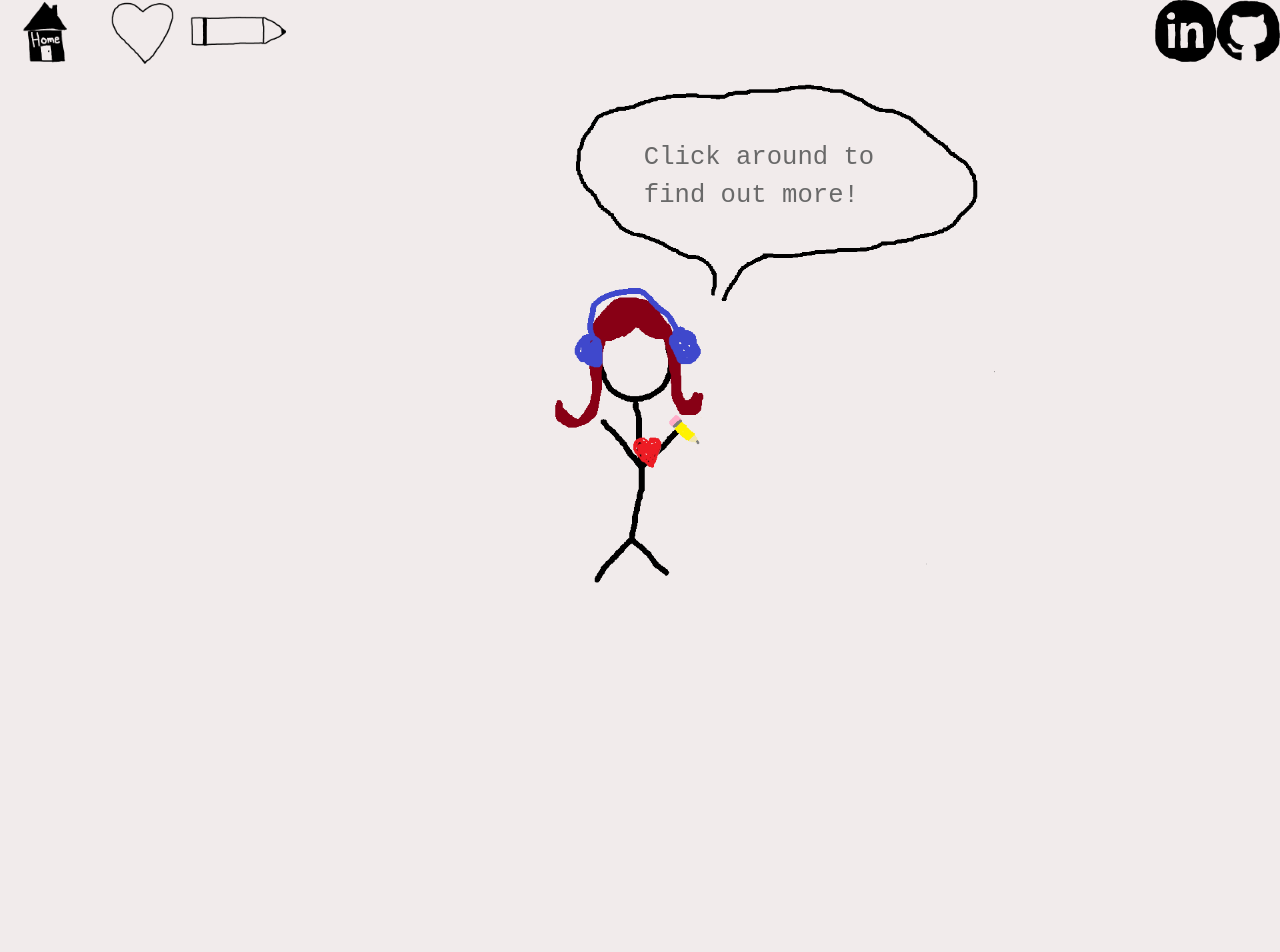
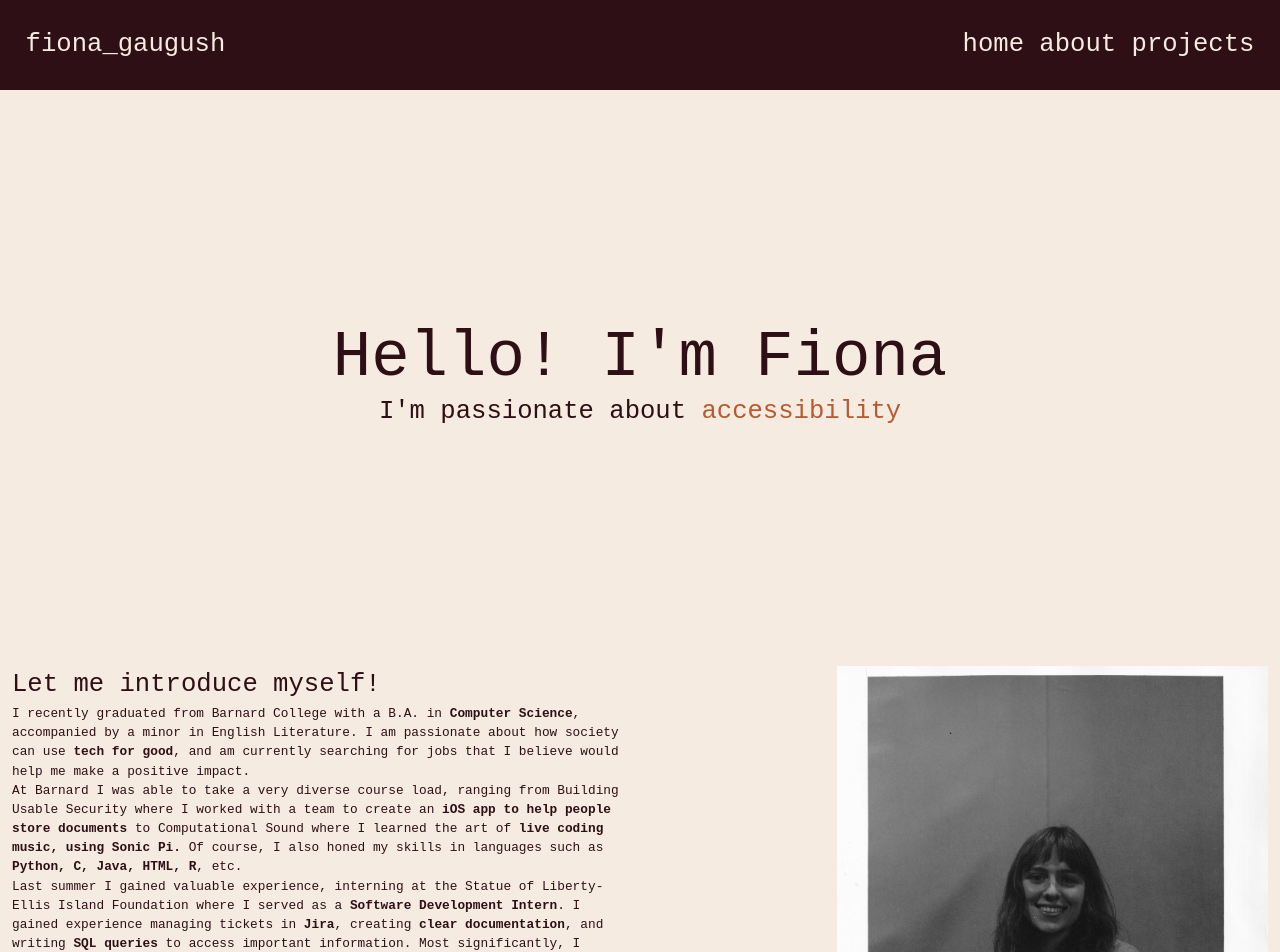
Before and after one commit to fionagaugush/fionagaugush.github.io, a Jekyll site: the page built from index.md, in a window 1280 px wide and 1400 px high. Shown: the top 952 px of the window. Built offline with Jekyll 4.4.1, drawn with Linux system fonts in a browser that asks for light colours; some web fonts are replaced; some of the changed text lies outside the part shown.

Commit message:
major changes

```diff
--- a/_layouts/default.html
+++ b/_layouts/default.html
@@ -28,26 +28,33 @@
 </head>
 <body>
 <main>
-    <!-- Navbar / Menu -->
+
     <ul>
         <li>
-            <a href="/" class="home">
-                <img src="{% if page.url == '/' %}/images/homelogoHover.png{% else %}/images/homelogo.png{% endif %}" alt="Home">
+
+
+            <a href="#projects" class="projects" id = "click-projects">
+                projects
             </a>
+
         </li>
         <li>
-            <a href="/about" class="about">
-                <img src="{% if page.url == '/about' %}/images/aboutheartHover.png{% else %}/images/aboutheart.png{% endif %}" alt="About">
+
+            <a href="#about" class ="about" id = "click-about">
+                &nbsp;about&nbsp;
             </a>
+
         </li>
         <li>
-            <a href="/projects" class="projects">
-                <img src="{% if page.url == '/projects' %}/images/projectslogoHover.png{% else %}/images/projectslogo.png{% endif %}" alt="Projects">
+
+            <a href="#welcome"  class="home" id = "click-home">
+                 home
             </a>
+
         </li>
 
-        <li style="float:right"><a href="https://github.com/fionagaugush"><img src="/images/GitHub-logo.png"></a></li>
-        <li style="float:right"><a href="https://www.linkedin.com/in/fiona-gaugush-4b7b511b9/"><img src="/images/linkedin.png"></a></li>
+        <li style="float:left"> <a href="#welcome"> fiona_gaugush </a> </li>
+
     </ul>
 
     {{ content }}
--- a/homepage.css
+++ b/homepage.css
@@ -1,81 +1,161 @@
-.jersey-20-regular {
-  font-family: "Jersey 20", sans-serif;
-  font-weight: 400;
-  font-style: normal;
+body{
+text-align:center;
+}
+
+#welcome {
+  position: relative;
+  min-height: 45vw;
+  display: flex;
+  flex-direction: column;
+  justify-content: center;
+  align-items: center;
+  text-align: center;
+  margin:0px;
+}
+
+#welcome-text {
+  font-size: 5vw;
+  line-height: 1.2;
+}
+#welcome-desc {
+    font-size: 2vw;
+    height: 3vw;
+    line-height: 1.2;
+}
+#welcome-desc-text-add {
+    position: static;
+    display: inline;
+    color: #BA5A31;
+}
+#project-title{
+
+}
+#arrowDown {
+  position: absolute;
+  bottom: 2vw;
+  left: 50%;
+  transform: translateX(-50%);
+  font-size: 3vw;
+  cursor: pointer;
+  opacity: 0;
+  z-index: 10;
+  pointer-events: auto;
+  transition: opacity 2s ease;
+
+}
+
+#arrowDown.show {
+  opacity: 1;
+  visibility: visible;
+
+}
+
+#arrowDown.hide {
+  opacity: 0;
+  visibility: hidden;
+
+}
+
+section {
+  padding: 0;
+  margin: 1rem auto;
+  scroll-margin-top: 8vw;
+}
+
+section #welcome{
+ scroll-margin-top: 0vw;
+   margin: 0rem auto;
+}
+
+#portrait{
+  justify-content: right;
+  text-align: right;
+
+
+}
+#about-text{
+    text-align: left;
+    font-size: 1vw;
+
+}
+#heading{
+    font-size: 2vw;
+    margin:0;
+}
+#about{
+margin:0;
 }
 
 
 
-#fiona{
-   position: relative;
-    width: 60vw;
-    max-width: 1000px;
-    margin-left: 20vw;
-    margin-top: -2vw;
+.projects-container {
+  display: flex;
+  flex-wrap: wrap;
+  justify-content: center;
+  gap: 1rem;
+}
 
+.project-card {
+  width: 40%;
+  background: none;
+  padding: 0.25rem;
+  text-align: left;
 }
-#fiona-gif{
-     width: 100%;
-     height: auto;
-     display: block;
+
+.project-card img {
+  width: 100%;
+  border-radius: 2px;
+  margin-bottom: 0.25rem;
+}
+
+.title-card {
+  font-size: 0.5rem;
+  margin: 0px;
 
 }
 
-#bubble{
-    position: absolute;
-    top: 25%;
-    left: 67%;
+.sub-title {
+  font-size: 0.25rem;
+  margin: 0px;
+  padding: 0px;
+  color: #BA5A31;
+}
 
-    transform: translate(-50%, -50%);
+.project-card p {
+  font-size: 0.25rem;
+  color: #334E58;
+  margin-bottom: 0.2rem;
+}
 
-    background-color: rgba(1, 0, 0, 0);
-    border: none;
-    border-radius: 70px;
-    cursor: pointer;
-
+.project-links a img {
+  width: 2vw;
+  height: 1vw;
+  margin: 0 0.1rem;
 }
-#heart{
-    position: absolute;
-    top:74%;
-    left: 51%;
-    transform: translate(-50%, -50%);
-    padding: 14px 12px;
-
-     background-color: rgba(1, 0, 0, 0);
-    border: none;
-    border-radius: 5px;
-    cursor: pointer;
-
-}
-#music{
-     position: absolute;
-        top: 52%;
-        left: 50%;
-        transform: translate(-50%, -50%);
-        padding:45px 80px;
-       background-color: rgba(1, 0, 0, 0);
-        border: none;
-        cursor: pointer;
-
-
-}
-#pencil{
-     position: absolute;
-        top: 72%;
-        left: 56%;
-        transform: translate(-50%, -50%);
-        padding: 20px 8px;
-       background-color: rgba(1, 0, 0, 0);
-        border: none;
-        cursor: pointer;
-
+.project-card demo{
+text-align:left;
 }
 
 
 
 
-#speechbubble-text {
+button {
+  background-color: #BA5A31;
+  border: none;
+  color: #f5ebe0;
+  text-align: center;
+  text-decoration: none;
+  display: inline-block;
   font-size: 2vw;
+  cursor: pointer;
+  border-radius: 2px;
+  float: left;
+}
+button:hover{
+background-color: #914727; /* Darker blue on hover */
+color: #f5ebe0;
+}
+.right{
+  float: right;
 
-  margin: 0;
 }
--- a/homepage.js
+++ b/homepage.js
@@ -1,27 +1,207 @@
-$(document).ready(function() {
-    var i = 0;
-    var j = 0;
-    var txt = 'Hello! I\'m Fiona';
-    var txt2 = 'Click around to find out more!';
-    var speed = 50;
+$(document).ready(function () {
+
+
+
+
+// CARD CREATION
+const projectsData = [
+  {
+    title: "FileSafe",
+    image: "images/travelsafe.png",
+    subtitle: "<b>Safe storage of encrypted documents</b>",
+    description: "An iOS app made with <b>Swift and Firebase</b>, using AES encryption for users to create, upload, and store sensitive documents.<br>Collaborator: S. Shao",
+    demo: "",
+    github: "<a href='https://github.com/fionagaugush/FileSafe'> <button class= 'button right' > Code </button> </a>"
+  },
+  {
+    title: "Paws and Peril",
+    image: "images/pawsperil.gif",
+    subtitle: "<b>Fighting and exploring game</b>",
+    description: "A <b>Godot</b> based game where the player must fight off enemies and complete multiple levels.<br>Collaborators: M. Garza and S. Mohan",
+    demo: "<a href='https://youtu.be/q__UOUh2yn8'> <button type='button'> Demo </button> </a>",
+    github: "<a href='https://github.com/fionagaugush/VideoGameFinal'> <button class= 'button right' >  Code </button> </button>"
+  },
+  {
+    title: "Central Park Birds",
+    image: "images/birdtutvideo.gif",
+    subtitle: "<b>Bird sound learning page</b>",
+    description: "A page made with <b>Flask</b> that teaches users calls for birds local to Central Park.<br>Collaborators: J. Gandi and A. Sanchez Octotlan",
+    demo: "<a href='https://youtu.be/IjjbSFo4r0I?si=gY0y7-SN2sMprDS4'><button type='button'>Demo</button></a>",
+    github: "<a href='https://github.com/fionagaugush/UIDesignFinal'><button class= 'button right' > Code</button></a>"
+  },
+  {
+    title: "Web Audio Synth",
+    image: "images/synth.gif",
+    subtitle: "<b>Synth</b>",
+    description: "A synth made with <b>Web Audio API</b> with ability to change wave type, synthesis, partials, frequency, and index of modulation.",
+    demo: "",
+    github: "<a href='https://codesandbox.io/p/sandbox/synth-r8ltrh?file=%2Findex.html%3A66%2C3'><button class= 'button right' > Code</button></a>"
+  }
+];
+
+
+//POPULATE CARDS
+
+
+const container = document.querySelector('.projects-container');
+
+projectsData.forEach(project => {
+  const card = document.createElement('div');
+  card.className = 'project-card';
+  // Title
+  const titleCard = document.createElement('div');
+  titleCard.className = 'title-card';
+  titleCard.innerHTML = project.title;
+  card.appendChild(titleCard);
+
+  // SubTitle
+    const subtitle = document.createElement('div');
+    subtitle.className = 'sub-title';
+    subtitle.innerHTML = project.subtitle;
+    card.appendChild(subtitle);
+
+
+  // Image / Video
+  if (project.image) {
+    const img = document.createElement('img');
+    img.src = project.image;
+    img.alt = project.title;
+    card.appendChild(img);
+  }
+    // Description
+    const p = document.createElement('p');
+    p.innerHTML = project.description;
+    card.appendChild(p);
+
+  // Links container
+   const demo = document.createElement('div');
+   demo.className = 'demo';
+   const code = document.createElement('div');
+   code.className = 'code';
+  demo.innerHTML = project.demo;
+  code.innerHTML = project.github;
+  card.appendChild(demo);
+  card.appendChild(code);
+
+  container.appendChild(card);
+});
+
+
+//WELCOME CREATION
+    let i = 0;
+    let j = 0;
+
+    const txt = "Hello! I'm Fiona";
+    const txt2 = "I'm passionate about ";
+    const txt3 = ['usability', 'accessibility', 'service', 'design'];
+
+    const speed = 50;
+    const typingSpeed = 80;
+    const deletingSpeed = 50;
+    const pause = 1000;
+
+    let wordIndex = 0;
+    let charIndex = 0;
+    let isDeleting = false;
+
+
+
+
+
 
     function typeWriter() {
+
+        // TYPE FIRST LINE
         if (i < txt.length) {
-            $('#speechbubble-text').append(txt.charAt(i));
+            $('#welcome-text').append(txt.charAt(i));
             i++;
             setTimeout(typeWriter, speed);
-        } else if (j === 0) {
-            setTimeout(() => {
-                $('#speechbubble-text').text('');
-                typeWriter();
-            }, 500);
+            return;
+        }
+
+        // PAUSE AFTER FIRST LINE
+        if (i === txt.length && j === 0) {
             j++;
-        } else if (j - 1 < txt2.length) {
-            $('#speechbubble-text').append(txt2.charAt(j - 1));
+            setTimeout(typeWriter, 500);
+            return;
+        }
+
+        if (j - 1 < txt2.length) {
+            $('#welcome-desc-text').append(txt2.charAt(j - 1));
             j++;
             setTimeout(typeWriter, speed);
+            return;
         }
+        showArrow();
+
+        cycleWords();
+    }
+    function showArrow() {
+      const arrow = document.getElementById("arrowDown");
+      arrow.classList.add("show");
+    }
+
+    window.addEventListener('scroll', () => {
+   const arrow = document.getElementById("arrowDown");
+   arrow.classList.add("hide");
+
+        });
+
+
+
+
+    function cycleWords() {
+        const el = $('#welcome-desc-text-add');
+        const currentWord = txt3[wordIndex];
+
+        if (!isDeleting) {
+            el.text(currentWord.substring(0, charIndex + 1));
+            charIndex++;
+
+            if (charIndex === currentWord.length) {
+                setTimeout(() => isDeleting = true, pause);
+            }
+        } else {
+            el.text(currentWord.substring(0, charIndex - 1));
+            charIndex--;
+
+            if (charIndex === 0) {
+                isDeleting = false;
+                wordIndex = (wordIndex + 1) % txt3.length;
+            }
+        }
+
+        setTimeout(
+            cycleWords,
+            isDeleting ? deletingSpeed : typingSpeed
+        );
     }
 
     typeWriter();
+
+   const arrow = document.getElementById('arrowDown');
+   const homeClick = document.getElementById('click-home');
+   const projectsClick = document.getElementById('click-projects');
+   const aboutClick = document.getElementById('click-about');
+  arrow.addEventListener('click', () => {
+    const about = document.getElementById('about');
+    console.log("clicked")
+    about.scrollIntoView({ behavior: 'smooth',});
+  });
+
+   homeClick.addEventListener('click', () => {
+        const welcome = document.getElementById('welcome');
+        console.log("clicked")
+        welcome.scrollIntoView({ behavior: 'smooth',});
+      });
+   projectsClick.addEventListener('click', () => {
+        const welcome = document.getElementById('projects');
+        console.log("clicked")
+        welcome.scrollIntoView({ behavior: 'smooth',});
+      });
+   aboutClick.addEventListener('click', () => {
+        const welcome = document.getElementById('about');
+        console.log("clicked")
+        welcome.scrollIntoView({ behavior: 'smooth',});
+      });
 });
--- a/index.md
+++ b/index.md
@@ -6,18 +6,60 @@
 js: homepage.js
 ---
 
+<body>
 
+<section id="welcome">
+<div id = "welcome-text">
 
-<body>
-    <div id = "fiona">
-    <img id = "fiona-gif" src="images/fiona.gif">
-    <div id = "bubble">
-         <p id="speechbubble-text">  </p>
-    </div>
-    <a href = "/about" id = "heart"> </a>
-    <a href =  "/" id = "music">   </a>
-    <a href = "/projects" id = "pencil">  </a>
+</div>
+<div id = "welcome-desc">
+<span id = "welcome-desc-text"> </span>
+
+<span id="welcome-desc-text-add"></span>
+</div>
+<div id="arrowDown">&#129107;</div>
+
+</section>
+<section id="about">
+<div class="container-fluid">
+        <div class="row">
+        <div class="col-6">
+                <div id = "about-text">
+                <p id = heading> Let me introduce myself!</p>
+                I recently graduated from Barnard College with a B.A. in <b>Computer Science</b>, accompanied by a minor in
+                English Literature. I am passionate about how society can use <b>tech for good</b>, and am currently searching for jobs that
+                I believe would help me make a positive impact.
+                <br> At Barnard I was able to take a very diverse course load, ranging from Building Usable Security where I
+                worked with a team to create an <b> iOS app to help people store documents </b>  to
+                Computational Sound where I learned the art of<b>  live coding music, using Sonic Pi.</b> Of course, I also honed my skills in
+                languages such as <b> Python, C, Java, HTML, R</b>, etc.
+                <br> Last summer I gained valuable experience, interning at the Statue of Liberty-Ellis Island Foundation where I
+                served as a <b>Software Development Intern</b>. I gained experience managing tickets in <b>Jira</b>, creating <b>clear documentation</b>, and writing <b>SQL queries </b>to access important information.
+                Most significantly, I worked on a <b>SalesForce migration</b>, conducting important testing.
+                <br> During my time in college, I also gained experience working for both
+               <b>WKCR and WBAR </b> . I love to connect with people, and I believe music is the perfect way to do that.
+            </div> </div>
+            <div class="col-6" >
+                <div id = "portrait" >
+                    <img src="images/portrait.JPEG" width="70%" >
+                </div>
+            </div>
+        </div>
     </div>
 
 
+</section>
+
+
+<section id="projects">
+<div id = "project-title"> Selected Projects </div>
+<div class="projects-container"></div>
+
+
+
+
+</section>
+
+
+
 </body>
--- a/main.css
+++ b/main.css
@@ -1,55 +1,48 @@
 body {
   margin: 0;
-  padding: 0;
-  background-color: #F1EBEB;
+  background-color: #f5ebe0;
   justify-content: center;
   align-items: center;
-  min-height: 100%;
-  height: 100%;
-  object-fit: contain;
-    font-family: "Google Sans Code", monospace;
-    font-optical-sizing: auto;
-   font-weight: 500;
-  color: DimGray;
-
+  font-family: "Google Sans Code", monospace;
+  color: #2E0F15;
 }
 
+.gentium-book-plus-regular {
+  font-family: "Gentium Book Plus", serif;
+  font-style: normal;
+}
 a {
   display: block;
   background-size: contain;
   background-repeat: no-repeat;
+  text-decoration: none;
+  color: #f5ebe0;
+  font-size: 2vw;
 }
 
-
+html {
+  scroll-behavior: smooth;
+}
 ul {
   list-style-type: none;
   margin: 0;
-  padding: 0;
-  width: 100%;
+  padding: 2vw;
   overflow: hidden;
+  background-color: #2E0F15;
+  position: sticky;
+  top: 0;
+  z-index: 999;
+  color: #f5ebe0;
+
+
+
 }
 
 ul li {
-  float: left;
-}
-.container img {
-  max-width: 100%;
-  height: auto;
-  max-height:100%;
-    object-fit: contain;
+  float: right;
 }
 
-
-.gentium-book-plus-regular {
-  font-family: "Gentium Book Plus", serif;
-  font-weight: 600;
-  font-style: normal;
+ul li a:hover {
+  cursor: pointer;
+  color: #F7E3AF;
 }
-
-a.home:hover img { content: url('/images/homelogoHover.png'); }
-a.about:hover img { content: url('/images/aboutheartHover.png'); }
-a.projects:hover img { content: url('/images/projectslogoHover.png'); }
-a img {
-height: 5vw;
-
-}
--- a/projects.js
+++ b/projects.js
@@ -14,7 +14,7 @@
   ];
     const descriptions = [
         "<b>Safe storage of encrypted documents</b>.<br> An iOS app made with <b>Swift and Firebase</b>, using AES encryption for users to create, upload, and store sensitive documents. <br> Collaborator: S. Shao",
-        "<b>Fighting and exploring game </b> A <b> Godot </b> based game where the player must fight off enemies and complete multiple levels. <br> Collaborators: M. Garza and S. Mohan ",
+        "<b>Fighting and exploring game </b> <br> A <b> Godot </b> based game where the player must fight off enemies and complete multiple levels. <br> Collaborators: M. Garza and S. Mohan ",
         "<b> Bird sound learning page</b><br> A page made with <b>Flask</b> that teaches users calls for birds local to Central Park. <br>  Collaborators: J. Gandi and A. Sanchez Octotlan",
         "<b> Web Audio Synth</b> <br> A synth made with <b> Web Audio API </b> with ability to change wave type, synthesis, partials, frequency, and index of modulation."
 
@@ -24,9 +24,6 @@
      "<a href = 'https://youtu.be/q__UOUh2yn8'><img src = 'images/tutorial.png'> </img> </a>",
       "<a href = 'https://youtu.be/IjjbSFo4r0I?si=gY0y7-SN2sMprDS4'> <img src = 'images/tutorial.png'> </img>  </a> ",
       ""
-
-
-
 
     ];
     const linksGitHub = [
```
Also changed, not shown: _includes/about.md (renamed from about.md, +0 -13 lines), projects.css (deleted, +0 -75 lines), projects.md (deleted, +0 -34 lines), 10 other files.
